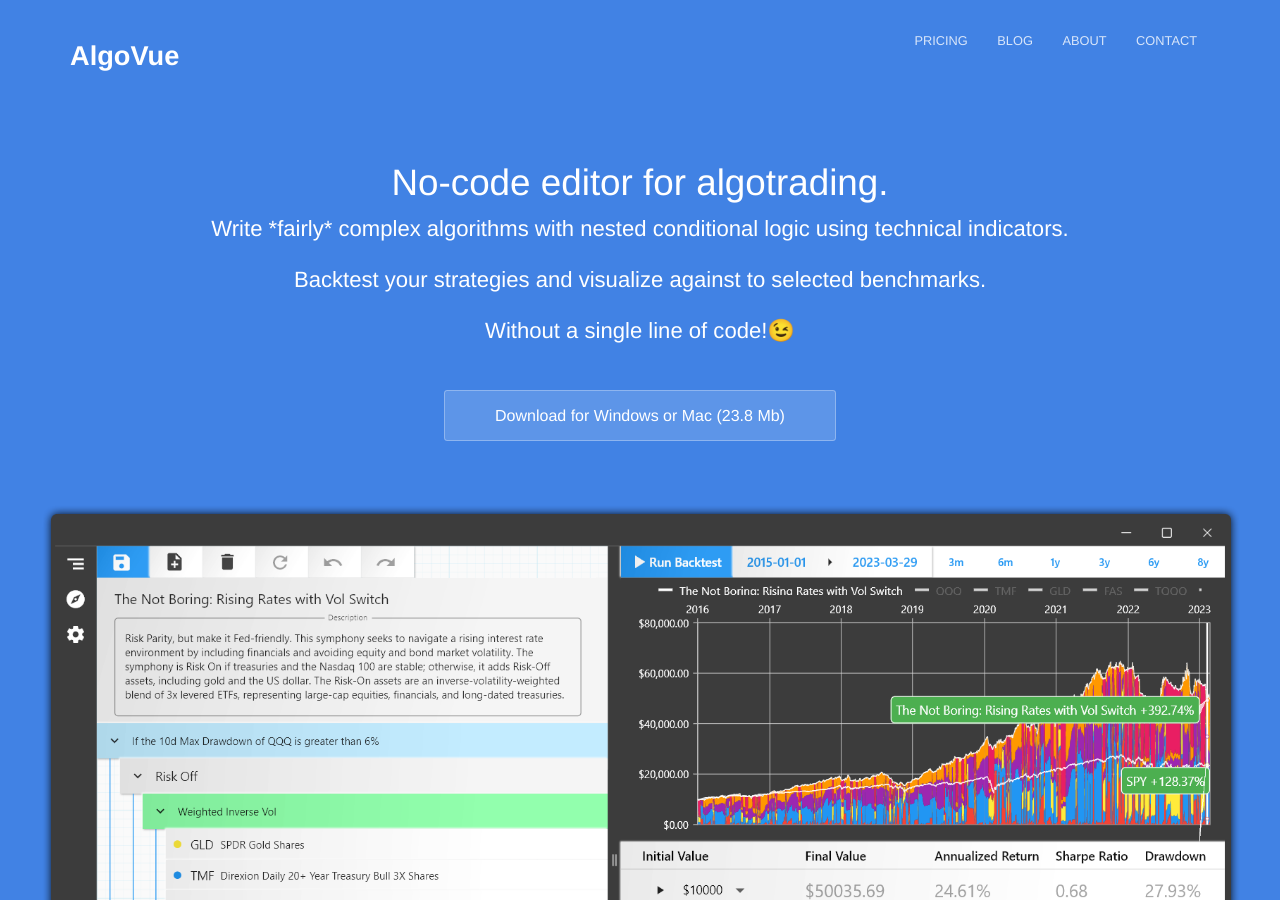
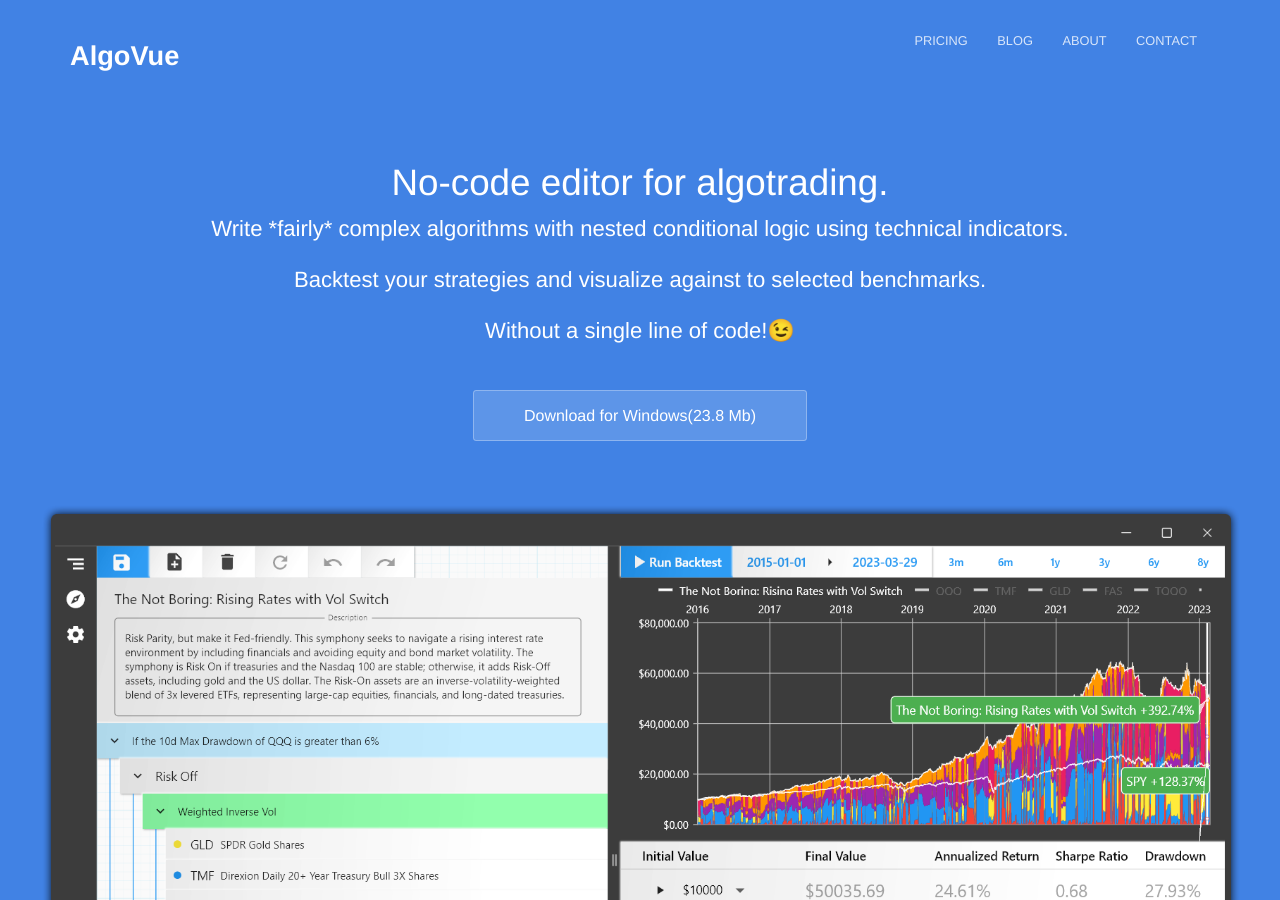
Before and after one commit to sircambridge/chordata_site.github.io, a Jekyll site: the page built from index.html, in a window 1280 px wide and 900 px high. Built offline with Jekyll 4.4.1, drawn with Linux system fonts in a browser that asks for light colours.

Commit message:
Update index.html

```diff
--- a/index.html
+++ b/index.html
@@ -8,7 +8,7 @@ description: Write *fairly* complex algorithms like portfolio rebalancing, pairs
 		<p class="subtext editable">Write *fairly* complex algorithms with nested conditional logic using technical indicators. </p><p class="subtext editable">Backtest your strategies and visualize against to selected benchmarks. </p>
 
 		<p class="subtext editable">Without a single line of code!😉</p>
-		<div class="cta button alt"><a href="https://github.com/sircambridge/chordata_site.github.io/archive/refs/tags/0.01f.zip">Download for Windows or Mac (23.8 Mb)</a></div>
+		<div class="cta button alt"><a href="https://github.com/sircambridge/chordata_site.github.io/archive/refs/tags/0.01f.zip">Download for Windows(23.8 Mb)</a></div>
 		<div>
 			<img src="{{ site.baseurl }}/images/121212.png" alt="Screenshot" class=" editable" />
 		</div>
```
